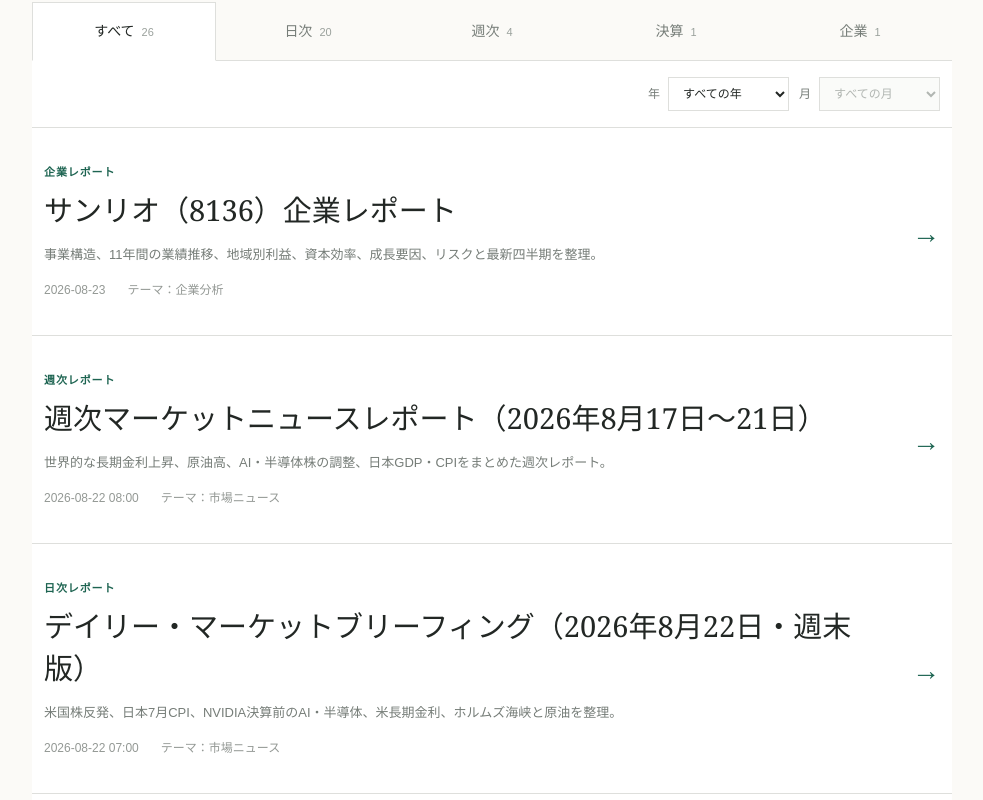
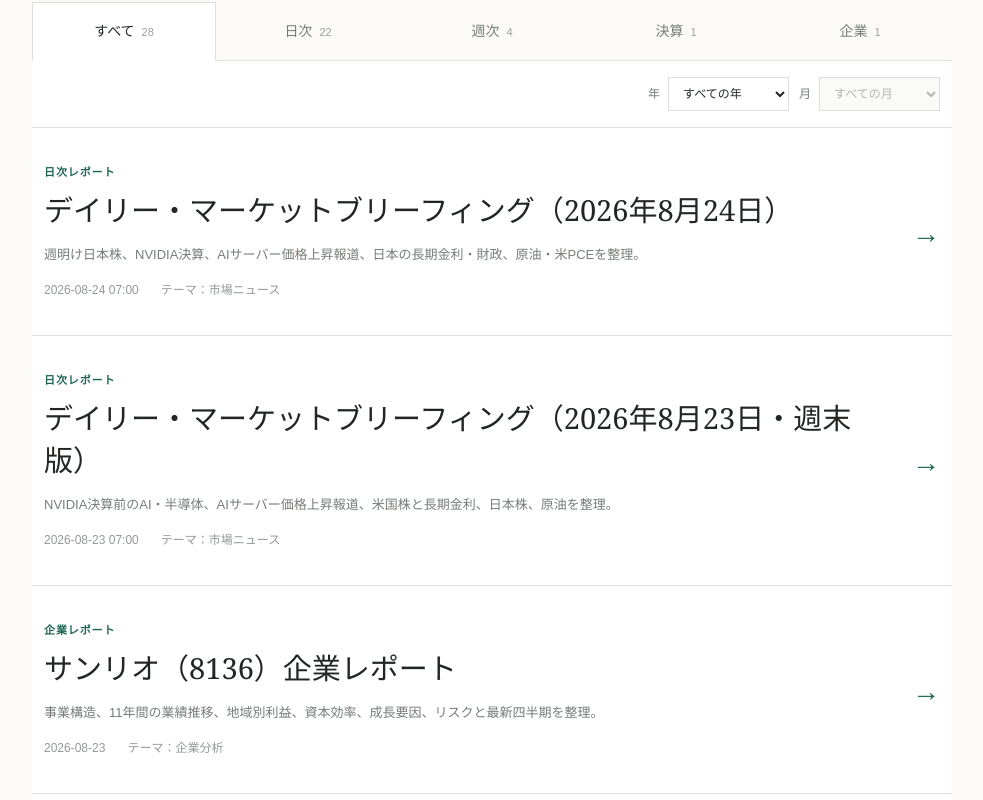
Before and after one commit to market-note-jp/market-note, a Next.js app: page / in a window 1280 px wide. Shown: the part 660-1460 px from the top of the page, without its empty margins (148-1131 px from the left). Built offline with nearby package versions, Linux system fonts and the light colour scheme.

Commit message:
Add August 23-24 daily briefings to article index

```diff
--- a/app/page.tsx
+++ b/app/page.tsx
@@ -2,6 +2,22 @@
 import ArticleArchive from "./article-archive";
 
 const articles = [
+  {
+    kind: "日次レポート",
+    date: "2026-08-24 07:00",
+    dateTime: "2026-08-24T07:00:00+09:00",
+    title: "デイリー・マーケットブリーフィング（2026年8月24日）",
+    excerpt: "週明け日本株、NVIDIA決算、AIサーバー価格上昇報道、日本の長期金利・財政、原油・米PCEを整理。",
+    href: "/articles/daily-2026-08-24",
+  },
+  {
+    kind: "日次レポート",
+    date: "2026-08-23 07:00",
+    dateTime: "2026-08-23T07:00:00+09:00",
+    title: "デイリー・マーケットブリーフィング（2026年8月23日・週末版）",
+    excerpt: "NVIDIA決算前のAI・半導体、AIサーバー価格上昇報道、米国株と長期金利、日本株、原油を整理。",
+    href: "/articles/daily-2026-08-23",
+  },
   {
     kind: "企業レポート",
     theme: "企業分析",
```
